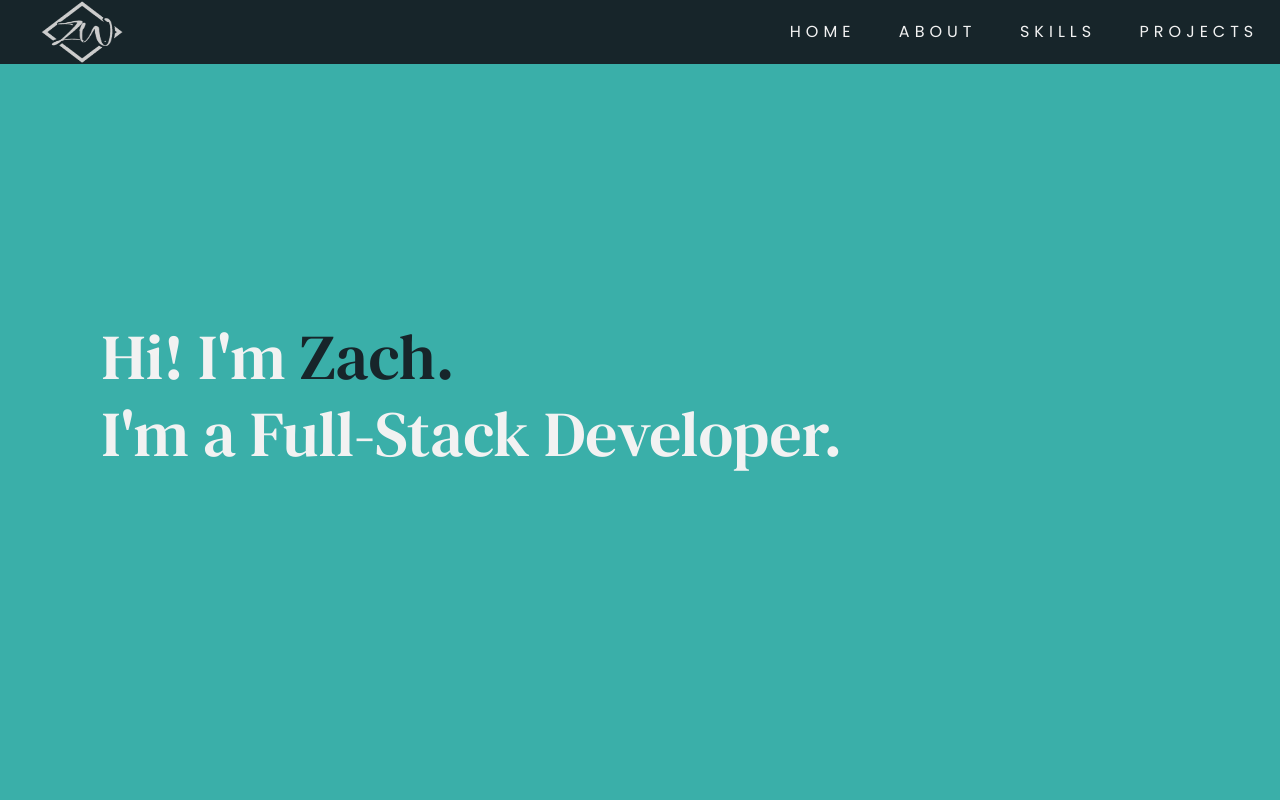
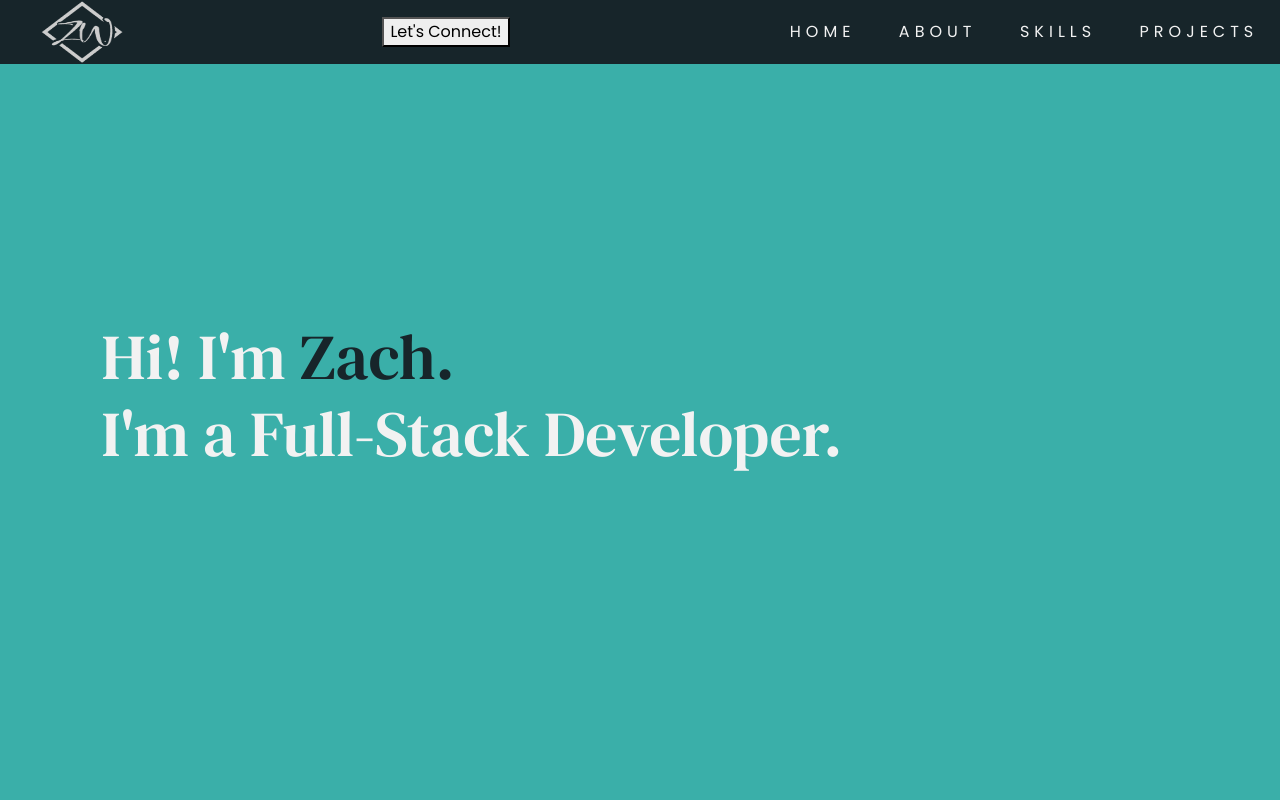
Before and after one commit to ZWatkins31/personal-portfolio, a React (Create React App) app: page / in a window 1280 px wide. Shown: the top 800 px of the page. Built offline with nearby package versions, Linux system fonts and the light colour scheme.

Commit message:
Updated files

```diff
--- a/src/components/NavBar.js
+++ b/src/components/NavBar.js
@@ -29,6 +29,9 @@ const NavBar = () => {
     <nav>
       <div className="logo-icon">
         <img src={logo} alt="Logo" />
+      </div>
+      <div>
+        <button>Let's Connect!</button>
       </div>
       <div className="nav-links">
         <a href="#">HOME</a>
```
